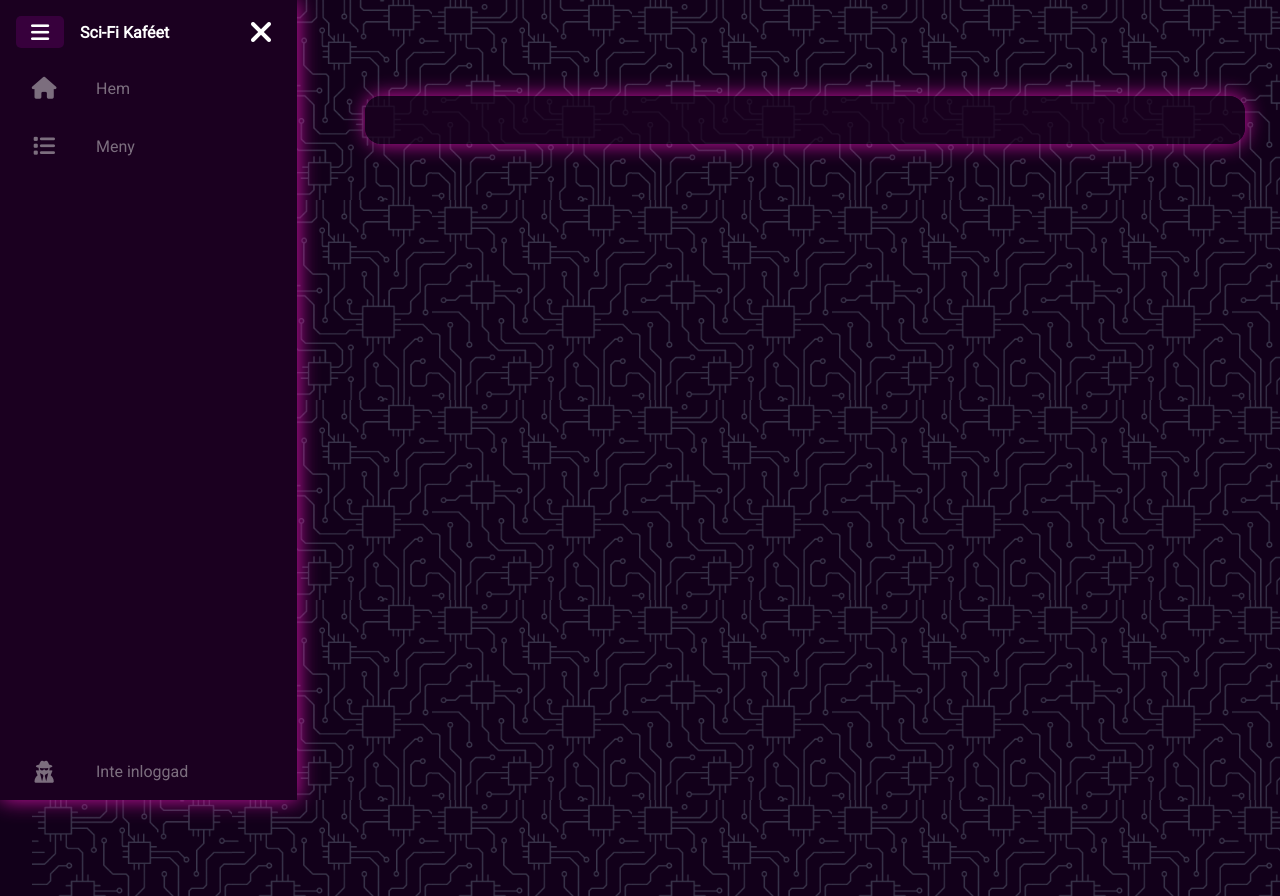
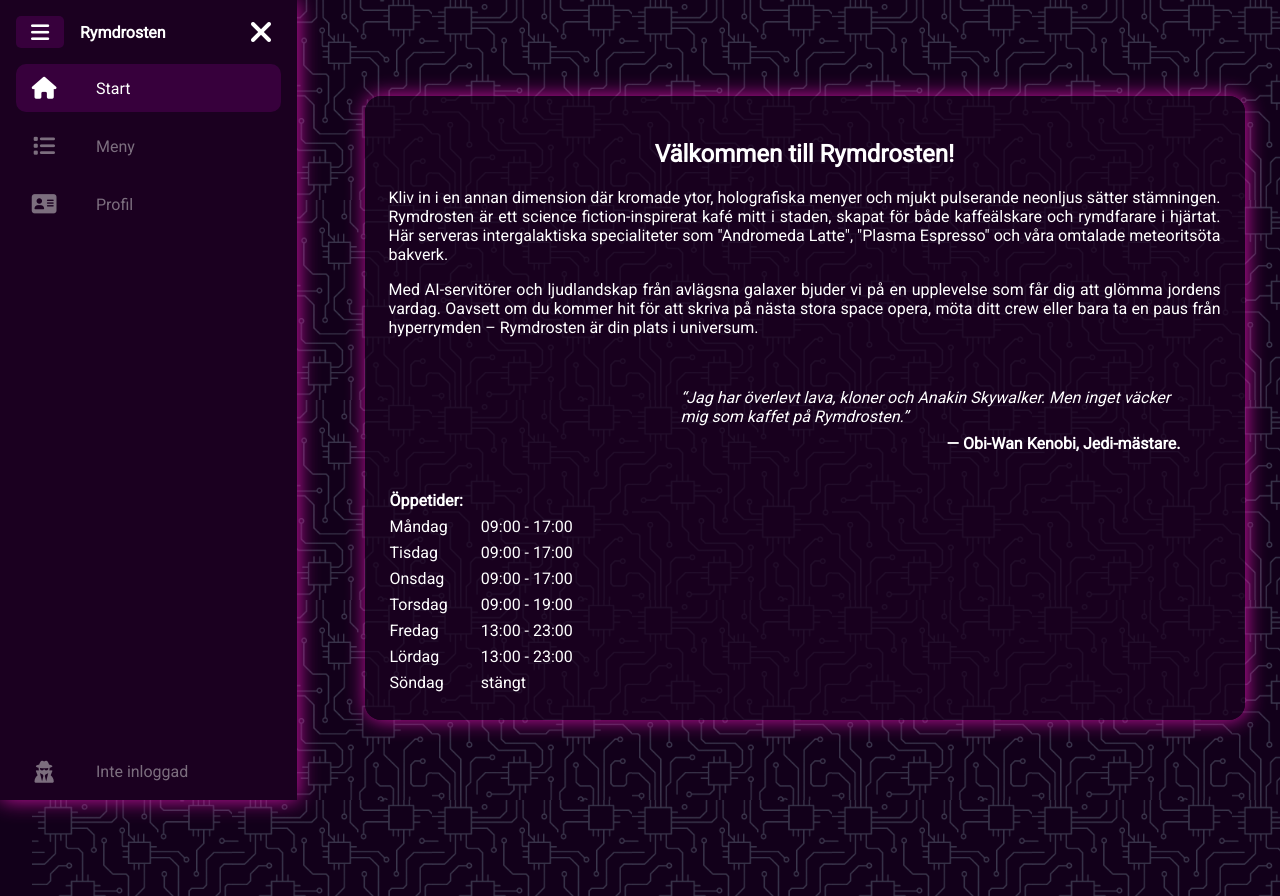
Before and after one commit to C4ndyFl4mes/dt207g-frontend, an Angular app: page /start in a window 1280 px wide. Before the commit this address led to /. Built offline with nearby package versions, Linux system fonts and the light colour scheme.

Commit message:
Added the start page.

```diff
--- /dev/null
+++ b/src/app/pages/start/start.component.html
@@ -0,0 +1,55 @@
+<h2>Välkommen till Rymdrosten!</h2>
+<p>
+    Kliv in i en annan dimension där kromade ytor, holografiska menyer och mjukt pulserande neonljus sätter stämningen.
+    Rymdrosten är ett science fiction-inspirerat kafé mitt i staden, skapat för både kaffeälskare och rymdfarare i
+    hjärtat. Här serveras intergalaktiska specialiteter som "Andromeda Latte", "Plasma Espresso" och våra omtalade
+    meteoritsöta bakverk.
+</p>
+<p>
+    Med AI-servitörer och ljudlandskap från avlägsna galaxer bjuder vi på en upplevelse som får dig att glömma jordens
+    vardag. Oavsett om du kommer hit för att skriva på nästa stora space opera, möta ditt crew eller bara ta en paus
+    från hyperrymden – Rymdrosten är din plats i universum.
+</p>
+<br />
+<blockquote>
+    <span class="qoute">“Jag har överlevt lava, kloner och Anakin Skywalker. Men inget väcker mig som kaffet på Rymdrosten.”</span>
+    <span class="by">— Obi-Wan Kenobi, Jedi-mästare.</span>
+</blockquote>
+<br />
+<table>
+    <thead>
+        <tr>
+            <th colspan="2">Öppetider:</th>
+        </tr>
+    </thead>
+    <tbody>
+        <tr>
+            <td>Måndag</td>
+            <td>09:00 - 17:00</td>
+        </tr>
+        <tr>
+            <td>Tisdag</td>
+            <td>09:00 - 17:00</td>
+        </tr>
+        <tr>
+            <td>Onsdag</td>
+            <td>09:00 - 17:00</td>
+        </tr>
+        <tr>
+            <td>Torsdag</td>
+            <td>09:00 - 19:00</td>
+        </tr>
+        <tr>
+            <td>Fredag</td>
+            <td>13:00 - 23:00</td>
+        </tr>
+        <tr>
+            <td>Lördag</td>
+            <td>13:00 - 23:00</td>
+        </tr>
+        <tr>
+            <td>Söndag</td>
+            <td>stängt</td>
+        </tr>
+    </tbody>
+</table>
--- /dev/null
+++ b/src/app/pages/start/start.component.scss
@@ -0,0 +1,30 @@
+p {
+    text-align: justify;
+}
+
+blockquote {
+    width: 100%;
+    max-width: 500px;
+    margin-left: auto;
+    display: flex;
+    flex-direction: column;
+    row-gap: 0.5rem;
+    .qoute {
+        font-style: italic;
+    }
+    .by {
+        align-self: flex-end;
+        font-weight: 700;
+    }
+}
+
+table {
+    text-align: left;
+    border-collapse: collapse;
+}
+th, td {
+    line-height: 1.5rem;
+}
+td:last-child {
+    padding-left: 2rem;
+}
--- a/src/app/partials/main/main.component.html
+++ b/src/app/partials/main/main.component.html
@@ -1,7 +1,7 @@
 <div class="body" [ngClass]="sizeClass()">
     <div class="container">
-        <div class="frame">
+        <main class="frame">
             <router-outlet />
-        </div>
+        </main>
     </div>
 </div>
--- a/src/app/partials/sidebar-menu/sidebar-menu.component.html
+++ b/src/app/partials/sidebar-menu/sidebar-menu.component.html
@@ -4,7 +4,7 @@
             <i class="fa-solid fa-bars"></i>
         </button>
         @if (!isSidebarMenuCollapsed()) {
-        <h1 class="logo-text">Sci-Fi Kaféet</h1>
+        <h1 class="logo-text">Rymdrosten</h1>
         <button class="btn-close" (click)="closeSidenav()">
             <i class="fa-solid fa-xmark fa-times close-icon"></i>
         </button>
@@ -29,10 +29,6 @@
     <button (click)="toggleCollapse()">
         <i class="fa-solid fa-bars"></i>
     </button>
-    <h1 class="logo-text">Sci-Fi Kaféet</h1>
+    <h1 class="logo-text">Rymdrosten</h1>
 </div>
 }
-
-<!-- <button class="logo " (click)="toggleCollapse()">
-    <i class="fa-solid fa-bars"></i>
-</button> -->
--- a/src/app/partials/sidebar-menu/sidebar-menu.component.ts
+++ b/src/app/partials/sidebar-menu/sidebar-menu.component.ts
@@ -19,14 +19,19 @@ export class SidebarMenuComponent implements OnInit {
 
   items = [
     {
-      routeLink: "hem",
+      routeLink: "start",
       icon: "fa-solid fa-house",
-      label: "Hem"
+      label: "Start"
     },
     {
       routeLink: "meny",
       icon: "fa-solid fa-list",
       label: "Meny"
+    },
+    {
+      routeLink: "profil",
+      icon: "fa-solid fa-address-card",
+      label: "Profil"
     },
     {
       routeLink: "instrumentpanelen",
--- a/src/index.html
+++ b/src/index.html
@@ -1,8 +1,8 @@
 <!doctype html>
-<html lang="en">
+<html lang="sv">
 <head>
   <meta charset="utf-8">
-  <title>Kafé</title>
+  <title>Rymdrosten</title>
   <base href="/">
   <meta name="viewport" content="width=device-width, initial-scale=1">
   <link rel="icon" type="image/x-icon" href="favicon.ico">
```
Also changed, not shown: src/app/app.routes.ts (+5 -3 lines), src/app/pages/start/start.component.ts (added, +11 -0 lines).
